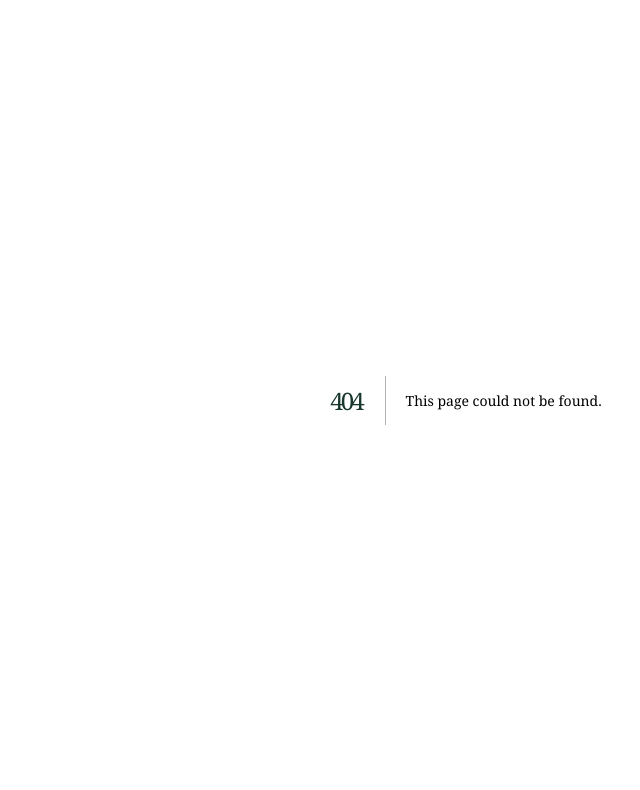
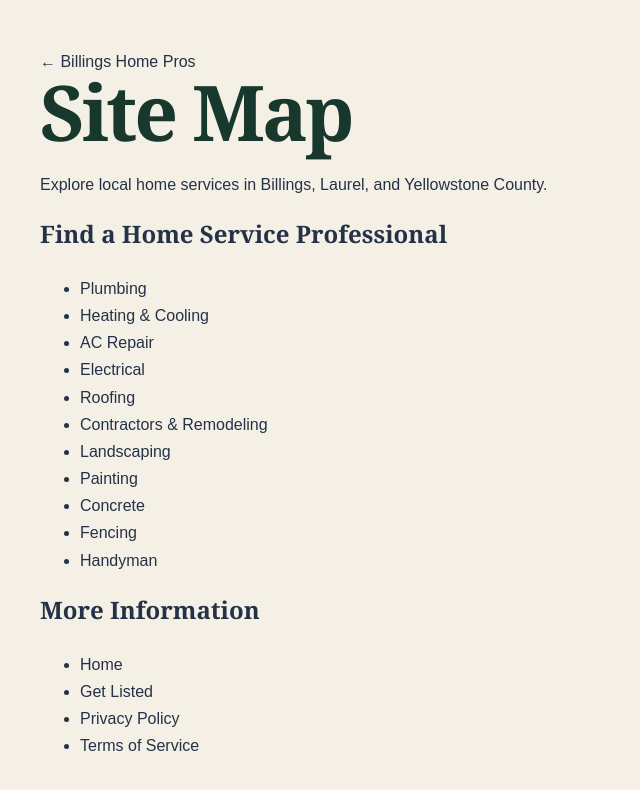
Before and after one commit to Cheddaronbass/billingshomepros, a Next.js app: page /site-map in a window 1280 px wide. Before the commit this address had no page. Shown: the top 790 px of the page, without its empty margins (174-814 px from the left). Built offline with nearby package versions, Linux system fonts and the light colour scheme.

Commit message:
Add public HTML site map for visitors and search crawlers

```diff
--- /dev/null
+++ b/app/site-map/page.js
@@ -0,0 +1,40 @@
+export const metadata = {
+  title: "Site Map | Billings Home Pros",
+  description: "Browse home service categories and useful pages on Billings Home Pros.",
+  alternates: { canonical: "/site-map" },
+};
+
+const categories = [
+  ["Plumbing", "/plumbing"],
+  ["Heating & Cooling", "/hvac"],
+  ["AC Repair", "/hvac/ac-repair"],
+  ["Electrical", "/electrical"],
+  ["Roofing", "/roofing"],
+  ["Contractors & Remodeling", "/contractors-remodeling"],
+  ["Landscaping", "/landscaping"],
+  ["Painting", "/painting"],
+  ["Concrete", "/concrete"],
+  ["Fencing", "/fencing"],
+  ["Handyman", "/handyman"],
+];
+
+const otherPages = [
+  ["Home", "/"],
+  ["Get Listed", "/get-listed"],
+  ["Privacy Policy", "/privacy"],
+  ["Terms of Service", "/terms"],
+];
+
+export default function SiteMapPage() {
+  return (
+    <main style={{ maxWidth: 900, margin: "0 auto", padding: "48px 24px 80px", color: "#243247", lineHeight: 1.7 }}>
+      <a href="/">← Billings Home Pros</a>
+      <h1>Site Map</h1>
+      <p>Explore local home services in Billings, Laurel, and Yellowstone County.</p>
+      <h2>Find a Home Service Professional</h2>
+      <ul>{categories.map(([label, href]) => <li key={href}><a href={href}>{label}</a></li>)}</ul>
+      <h2>More Information</h2>
+      <ul>{otherPages.map(([label, href]) => <li key={href}><a href={href}>{label}</a></li>)}</ul>
+    </main>
+  );
+}
```
